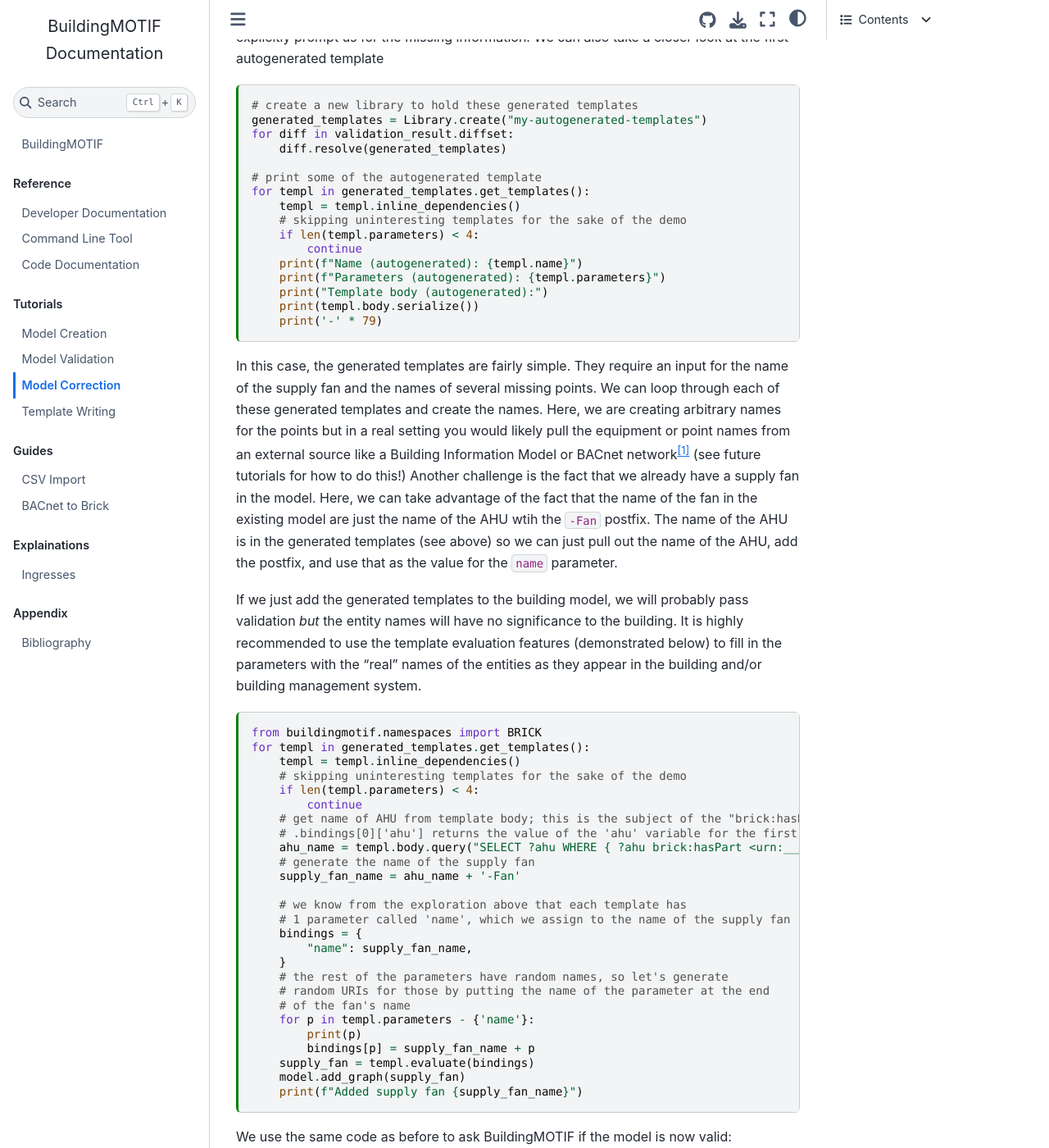
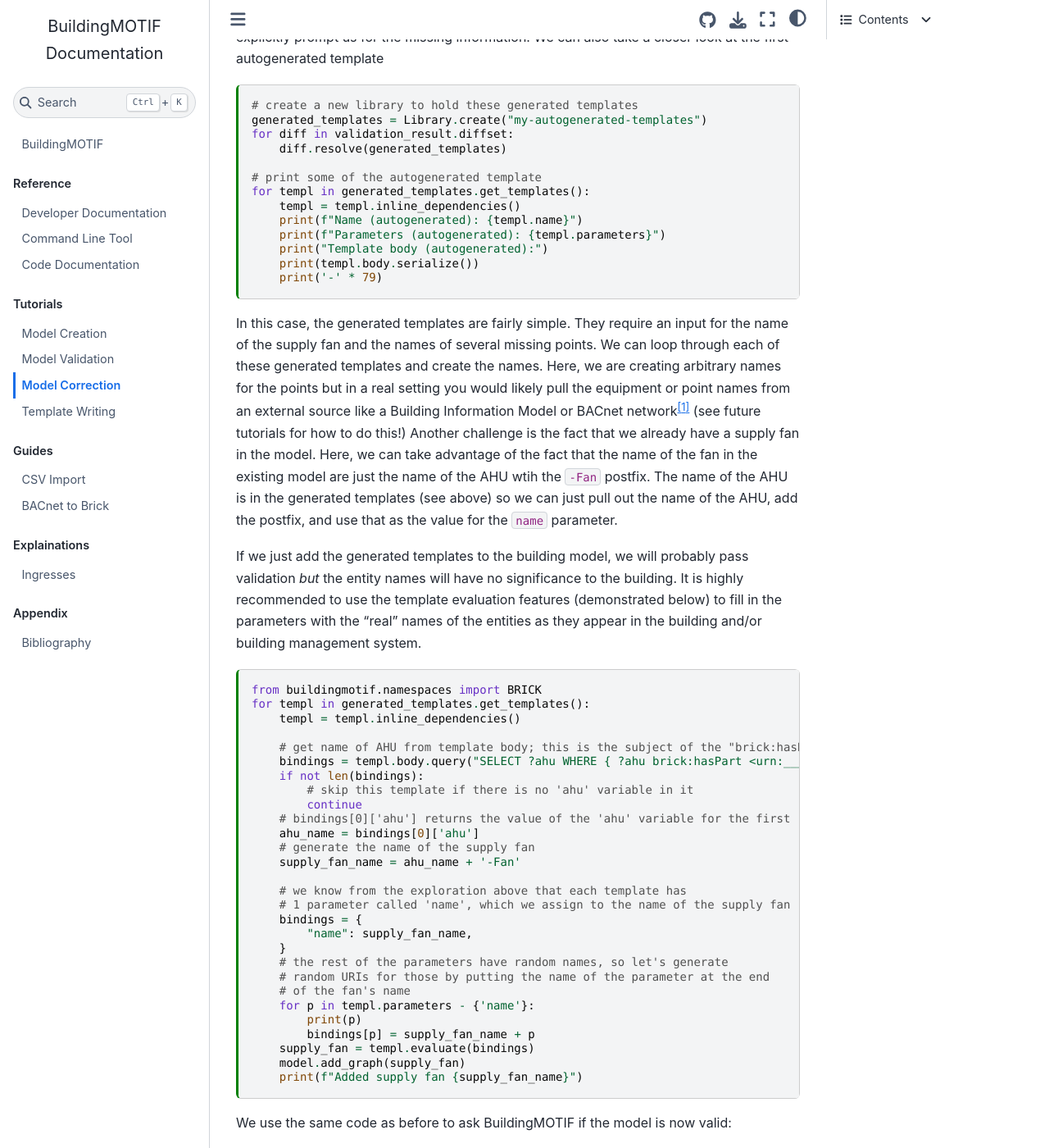
Before and after one commit to NREL/BuildingMOTIF, a Jupyter Book: the page built from docs/tutorials/model_correction.md, in a window 1280 px wide and 1400 px high, scrolled down 1442 px. Shown: the whole window at 82% size. Built offline with Jupyter Book 1.0.4 settings and Sphinx 7.4.7 and the Sphinx Book theme 1.1.4, drawn with Linux system fonts in a browser that asks for light colours.

Commit message:
removing tutorial-specific comments

```diff
--- a/docs/tutorials/model_correction.md
+++ b/docs/tutorials/model_correction.md
@@ -91,9 +91,6 @@ for diff in validation_result.diffset:
 # print some of the autogenerated template
 for templ in generated_templates.get_templates():
     templ = templ.inline_dependencies()
-    # skipping uninteresting templates for the sake of the demo
-    if len(templ.parameters) < 4:
-        continue
     print(f"Name (autogenerated): {templ.name}")
     print(f"Parameters (autogenerated): {templ.parameters}")
     print("Template body (autogenerated):")
@@ -111,12 +108,14 @@ If we just add the generated templates to the building model, we will probably p
 from buildingmotif.namespaces import BRICK
 for templ in generated_templates.get_templates():
     templ = templ.inline_dependencies()
-    # skipping uninteresting templates for the sake of the demo
-    if len(templ.parameters) < 4:
+
+    # get name of AHU from template body; this is the subject of the "brick:hasPart P:name" triple
+    bindings = templ.body.query("SELECT ?ahu WHERE { ?ahu brick:hasPart <urn:___param___#name> }").bindings
+    if not len(bindings):
+        # skip this template if there is no 'ahu' variable in it
         continue
-    # get name of AHU from template body; this is the subject of the "brick:hasPart P:name" triple
-    # .bindings[0]['ahu'] returns the value of the 'ahu' variable for the first row of the results
-    ahu_name = templ.body.query("SELECT ?ahu WHERE { ?ahu brick:hasPart <urn:___param___#name> }").bindings[0]['ahu']
+    # bindings[0]['ahu'] returns the value of the 'ahu' variable for the first row of the results
+    ahu_name = bindings[0]['ahu']
     # generate the name of the supply fan
     supply_fan_name = ahu_name + '-Fan'
 
```
